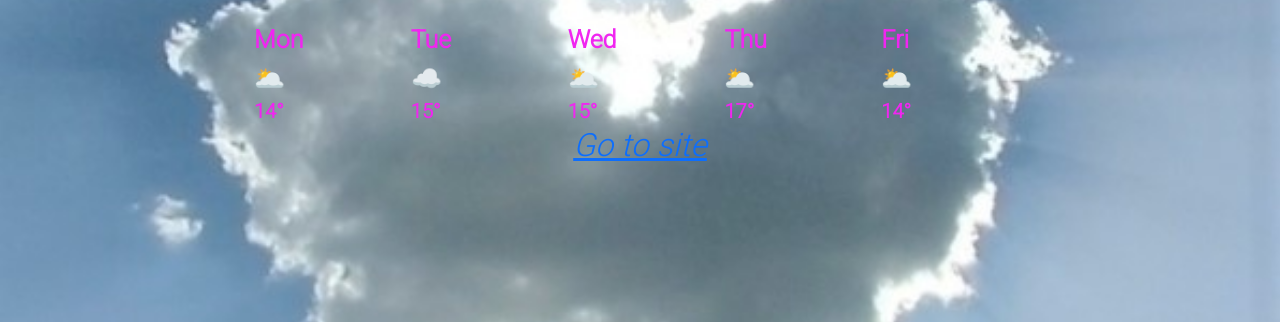
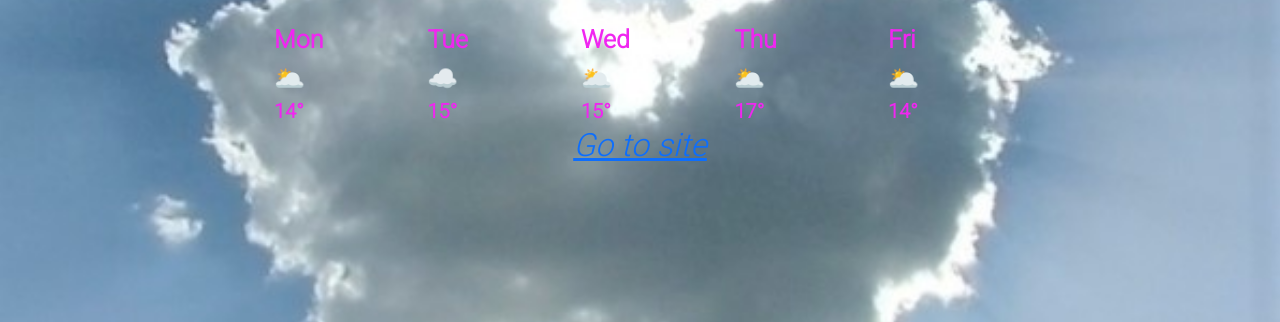
Before and after one commit to Josie-101/Weather, a plain HTML site: page index.html in a window 1280 px wide. Shown: the part 478-800 px from the top of the page. Drawn offline with nearby package versions, Linux system fonts and the light colour scheme.

Commit message:
Increased row margin

```diff
--- a/styles.css
+++ b/styles.css
@@ -82,7 +82,7 @@ form {
 
 .row {
   padding: 100;
-  margin-left: 160px;
+  margin-left: 180px;
   margin-right: 15px;
 }
 
```
